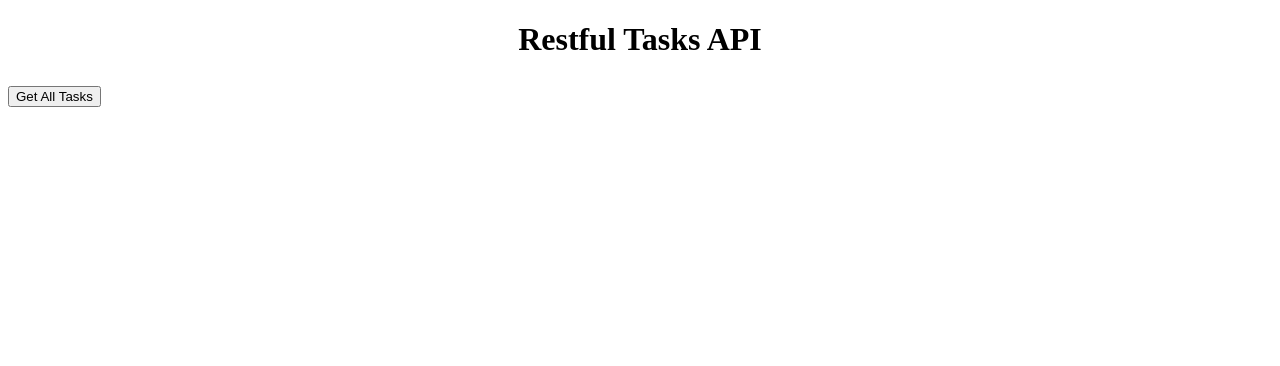
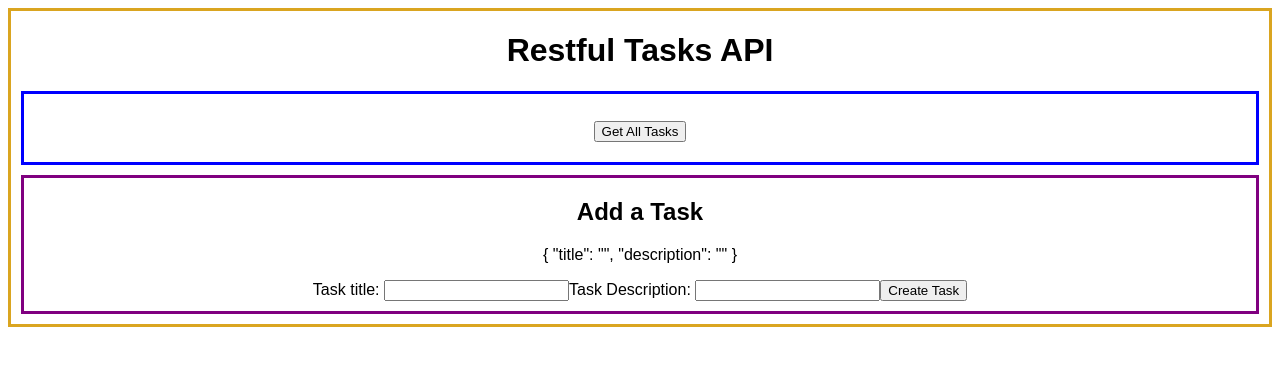
Before and after one commit to juliebrown26/restful_task_api, an Angular app in the folder public/: page / in a window 1280 px wide. Shown: the top 366 px of the page. Built offline with nearby package versions, Linux system fonts and the light colour scheme.

Commit message:
added styling and create task form

```diff
--- a/public/src/app/app.component.html
+++ b/public/src/app/app.component.html
@@ -1,26 +1,37 @@
-<div style="text-align:center">
+<div class="container" style="border: 3px solid goldenrod; font-family: sans-serif">
+  <div style="text-align: center;">
     <h1>
       {{ title }}
     </h1>
   </div>
-<div container>
+  <div class="gettasks" style="text-align: center; border: 3px solid blue; margin: 10px">
     <h2>
       <button (click)="getTasks()">Get All Tasks</button>
     </h2>
     <div *ngIf="allClick">
         <div *ngFor="let task of tasks">
-      <ul>
-        <li>
+            <p>
               {{ task.title }} <button (click)="getOneTask(task)">Show</button>
-        </li>
-      </ul>
+            </p>
         </div>
     </div>
-  <div style="border: 1px solid black" *ngIf="showOne">
-    <h3>{{ oneTask.title }}</h3>
-    <ul>
-      <li>{{ oneTask.description }}</li>
-      <li>{{ oneTask.completed }}</li>
-    </ul>
+  </div>
+  <div style="border: 3px solid green; margin: 10px; text-align: center" *ngIf="showOne">
+      <h2>{{ oneTask.title }}</h2>
+        <p>Description: {{ oneTask.description }}</p>
+        <p>Completed: {{ oneTask.completed }}</p>
+  </div>
+  <div style="border: 3px solid purple; margin: 10px; padding-bottom: 10px; text-align: center">
+    <h2>Add a Task</h2>
+    <form (submit)="onSubmit()" class="postForm">
+      <p>{{newTask | json }}</p>
+      <label>Task title:
+        <input type="text" name="newTask.title" [(ngModel)]="newTask.title">
+      </label>
+      <label>Task Description:
+        <input type="text" name="newTask.description" [(ngModel)]="newTask.description">
+      </label>
+      <input type="submit" value="Create Task">
+    </form>
   </div>
 </div>
--- a/public/src/app/app.component.ts
+++ b/public/src/app/app.component.ts
@@ -1,5 +1,6 @@
 import { Component, OnInit } from '@angular/core';
 import { HttpService } from './http.service';
+import { Task } from './task';
 
 @Component({
   selector: 'app-root',
@@ -9,38 +10,46 @@ import { HttpService } from './http.service';
 
 export class AppComponent implements OnInit{
   title = 'Restful Tasks API';
-  tasks: object[];
-  oneTask:  object;
+  tasks: Task[];
+  oneTask:  Task;
   allClick: boolean;
   showOne: boolean;
+  newTask: object;
 
   constructor(private _httpService: HttpService){ }
   ngOnInit(){
-    // this.getTasks();
-    // this.getOneTask();
     this.allClick = true;
     this.showOne = false;
+    this.newTask = {title: '', description: ''}
+  }
+  onSubmit(){
+    let observable = this._httpService.addTask(this.newTask);
+    observable.subscribe(data => {
+      console.log("got data from post back", data);
+      this.newTask = {title: "", description: ""}
+    })
   }
   getTasks(){
     console.log("Got the tasks");
     let observable = this._httpService.getTasks();
-    observable.subscribe((data: object[]) => {
+    observable.subscribe((data: Task[]) => {
       this.tasks = data;
     });
   };
-  getOneTask(task: object){
+  getOneTask(task: Task){
     console.log(task)
     let observable = this._httpService.getOneTask(task._id);
-    observable.subscribe(data => {
+    observable.subscribe((data: Task) => {
       console.log("Got the one task", data);
       this.oneTask = data;
       this.showOne = true;
     });
   };
-  //example
-  // onButtonClickParam(num: Number): void {
-  //   console.log(`Click event is working with num param: ${num}`);
-  //   let observable = this._httpService.postToServer({data: num});
-  //   observable.subscribe(data => console.log("Got our data", data));
-  // }
+  onUpdate(task: Task){
+    let observable = this._httpService.updateTask(task);
+    observable.subscribe((data: Task) => {
+      console.log("updating the task", data);
+
+    })
+  }
 };
--- a/public/src/app/app.module.ts
+++ b/public/src/app/app.module.ts
@@ -2,7 +2,7 @@ import { BrowserModule } from '@angular/platform-browser';
 import { NgModule } from '@angular/core';
 import { HttpClientModule } from '@angular/common/http';
 import { HttpService } from './http.service';
-
+import { FormsModule } from '@angular/forms';
 import { AppRoutingModule } from './app-routing.module';
 import { AppComponent } from './app.component';
 
@@ -14,6 +14,7 @@ import { AppComponent } from './app.component';
   ],
   imports: [
     BrowserModule,
+    FormsModule,
     AppRoutingModule,
     HttpClientModule,
   ],
--- a/public/src/app/http.service.ts
+++ b/public/src/app/http.service.ts
@@ -1,5 +1,6 @@
 import { Injectable } from '@angular/core';
 import { HttpClient } from '@angular/common/http';
+import { Task } from './task';
 
 @Injectable()
 export class HttpService {
@@ -12,7 +13,10 @@ export class HttpService {
   getOneTask(_id: string){
     return this._http.get(`/api/tasks/${_id}`);
   }
-  // postToServer(num){
-  //   return this._http.post('/api/tasks', num);
-  // }
+  addTask(newTask){
+    return this._http.post<Task>('/api/tasks', newTask)
+  }
+  updateTask(task: Task){
+    return this._http.put(`/api/task/${task._id}`, task)
+  }
 }
--- /dev/null
+++ b/public/src/app/task.ts
@@ -0,0 +1,8 @@
+export interface Task{
+    title: string;
+    description?: string;
+    completed: boolean;
+    _id?: string;
+    createdAt?: Date;
+    updatedAt?: Date;
+}
```
Also changed, not shown: 1 other file (tests, documents, lock files or other folders). Lines whose indentation alone changed are shown as unchanged.
